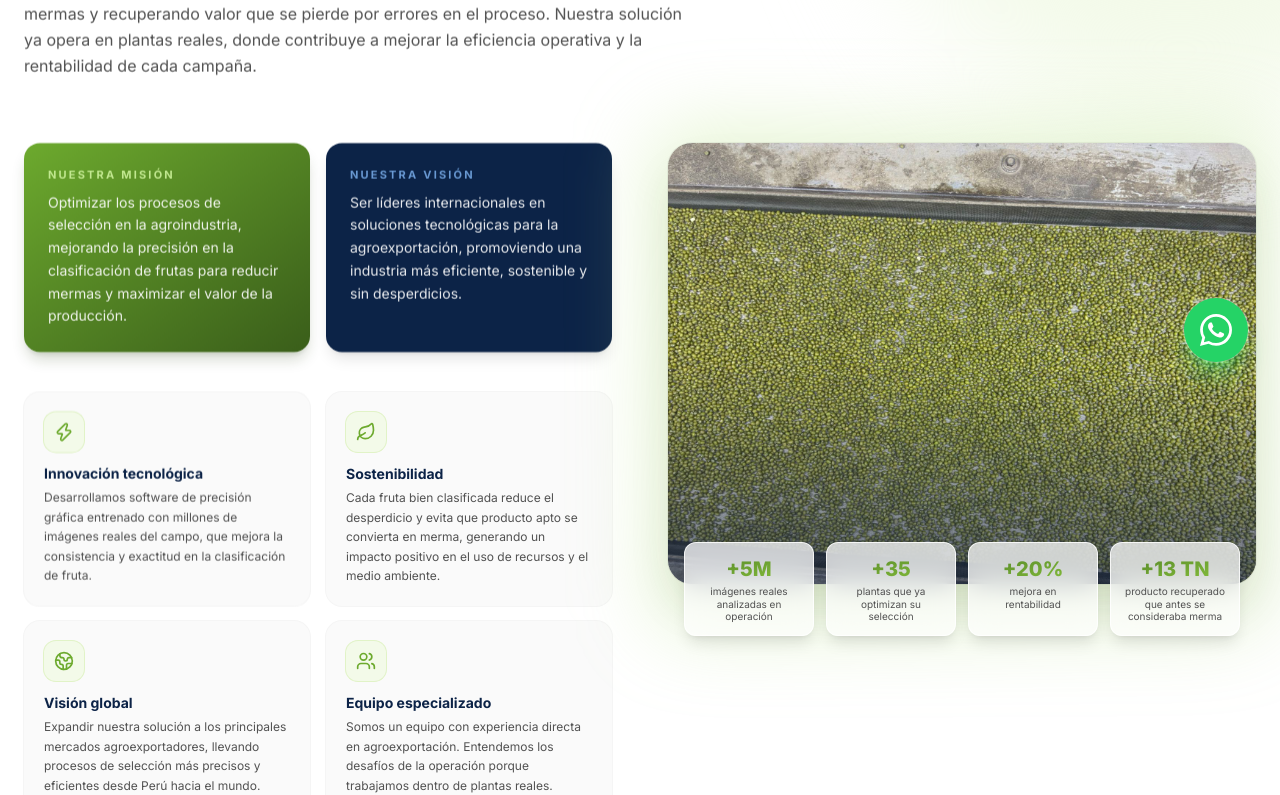
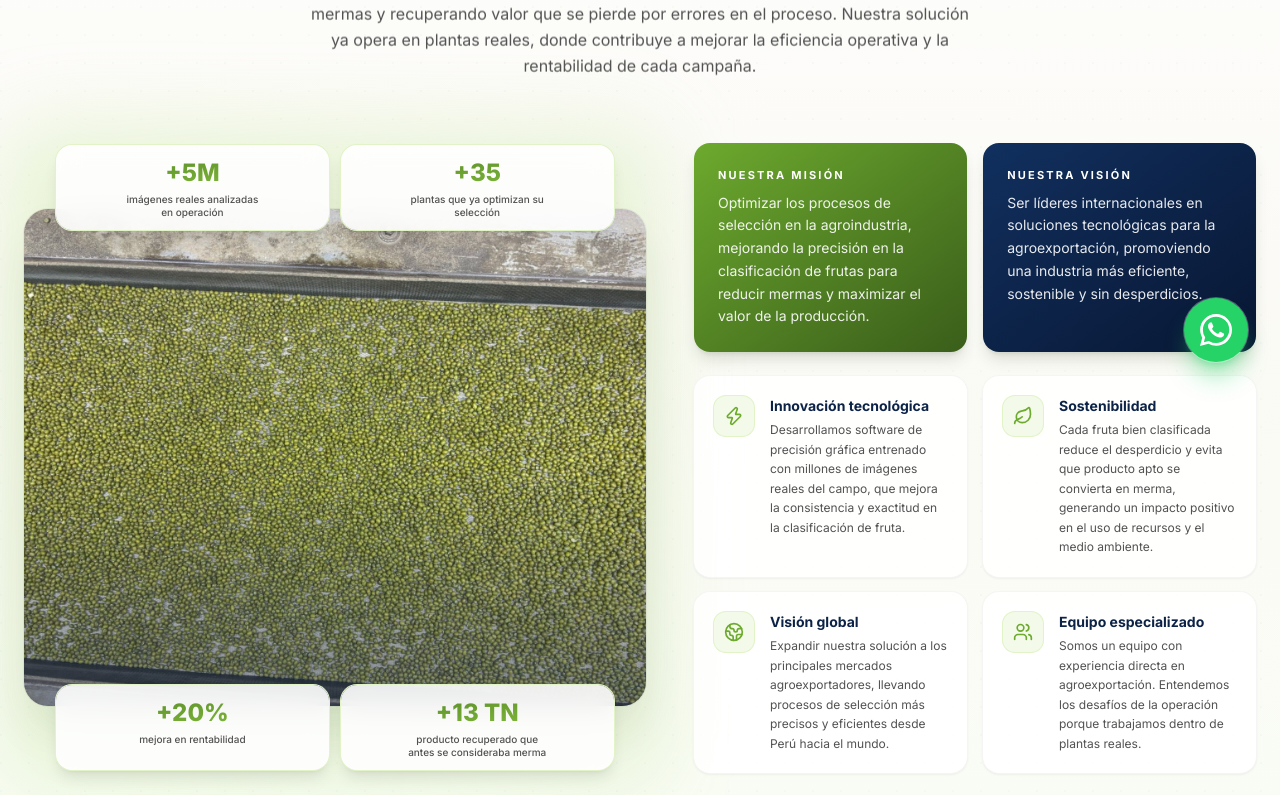
Before and after one commit to Mathifa59/Demo2, a Next.js app: page /nosotros in a window 1280 px wide. Shown: the part 406-1201 px from the top of the page. Built offline with nearby package versions, Linux system fonts and the light colour scheme.

Commit message:
improve selekta v.7

```diff
--- a/src/components/Nosotros.tsx
+++ b/src/components/Nosotros.tsx
@@ -36,17 +36,16 @@ export function Nosotros() {
   return (
     <section
       id="nosotros"
-      className="relative overflow-hidden bg-white py-24"
+      className="relative overflow-hidden bg-gradient-to-b from-white via-cream-50 to-brand-50/50 py-24"
     >
       <div
         aria-hidden
-        className="pointer-events-none absolute right-0 top-0 h-[600px] w-[600px] translate-x-1/3 -translate-y-1/4 rounded-full bg-brand-50 blur-3xl"
+        className="pointer-events-none absolute inset-0 opacity-35 [background-image:radial-gradient(circle_at_1px_1px,rgba(62,166,70,0.1)_1px,transparent_0)] [background-size:28px_28px]"
       />
 
       <div className="relative mx-auto max-w-7xl px-6">
-        {/* Encabezado */}
         <Reveal>
-          <div className="mb-16 max-w-2xl">
+          <div className="mx-auto mb-16 max-w-3xl text-center">
             <span className="inline-flex items-center gap-2 rounded-full bg-brand-50 px-3 py-1 text-[11px] font-semibold uppercase tracking-[0.2em] text-brand-700 ring-1 ring-brand-100">
               Nosotros
             </span>
@@ -57,7 +56,7 @@ export function Nosotros() {
                 Mejoramos el resultado.
               </span>
             </h2>
-            <p className="mt-5 text-base leading-relaxed text-neutral-600">
+            <p className="mx-auto mt-5 max-w-2xl text-base leading-relaxed text-neutral-600">
               Somos una empresa peruana enfocada en optimizar la selección de
               fruta en plantas agroexportadoras. Mejoramos la precisión en la
               clasificación en línea, reduciendo mermas y recuperando valor
@@ -68,60 +67,22 @@ export function Nosotros() {
           </div>
         </Reveal>
 
-        <div className="grid gap-14 lg:grid-cols-2 lg:items-start">
-          {/* Izquierda: misión, visión y pilares */}
-          <div className="space-y-10">
-            <Reveal>
-              <div className="grid gap-4 sm:grid-cols-2">
-                <div className="rounded-2xl bg-gradient-to-br from-brand-600 to-brand-800 p-6 text-white shadow-lg shadow-brand-900/20">
-                  <div className="mb-2 text-[11px] font-bold uppercase tracking-[0.2em] text-brand-200">
-                    Nuestra misión
-                  </div>
-                  <p className="text-sm leading-relaxed text-white/90">
-                    Optimizar los procesos de selección en la agroindustria,
-                    mejorando la precisión en la clasificación de frutas para
-                    reducir mermas y maximizar el valor de la producción.
-                  </p>
+        <div className="grid gap-12 lg:grid-cols-[1.05fr_0.95fr] lg:items-center">
+          <Reveal delay={120} variant="fade">
+            <div className="relative">
+              <div className="absolute -inset-4 rounded-[32px] bg-gradient-to-br from-brand-200/35 to-brand-500/15 blur-2xl" />
+              <div className="relative pb-20 pt-20 sm:pb-16 sm:pt-16">
+                <div className="pointer-events-none absolute inset-x-4 top-0 z-10 grid grid-cols-2 gap-3 sm:inset-x-8">
+                  {milestones.slice(0, 2).map(({ value, label }) => (
+                    <MilestoneBadge key={value} value={value} label={label} />
+                  ))}
                 </div>
-                <div className="rounded-2xl bg-accent-800 p-6 text-white shadow-lg">
-                  <div className="mb-2 text-[11px] font-bold uppercase tracking-[0.2em] text-accent-300">
-                    Nuestra visión
-                  </div>
-                  <p className="text-sm leading-relaxed text-white/90">
-                    Ser líderes internacionales en soluciones tecnológicas
-                    para la agroexportación, promoviendo una industria más
-                    eficiente, sostenible y sin desperdicios.
-                  </p>
+                <div className="pointer-events-none absolute inset-x-4 bottom-0 z-10 grid grid-cols-2 gap-3 sm:inset-x-8">
+                  {milestones.slice(2).map(({ value, label }) => (
+                    <MilestoneBadge key={value} value={value} label={label} />
+                  ))}
                 </div>
-              </div>
-            </Reveal>
-
-            <div className="grid gap-4 sm:grid-cols-2">
-              {pillars.map(({ icon: Icon, title, desc }, i) => (
-                <Reveal key={title} delay={i * 80}>
-                  <div className="group flex flex-col gap-3 rounded-2xl bg-neutral-50 p-5 ring-1 ring-neutral-100 transition-all duration-300 hover:bg-white hover:shadow-md card-lift">
-                    <div className="flex h-10 w-10 items-center justify-center rounded-xl bg-brand-50 text-brand-600 ring-1 ring-brand-100 transition-all duration-500 group-hover:bg-brand-600 group-hover:text-white">
-                      <Icon className="h-5 w-5" />
-                    </div>
-                    <div>
-                      <div className="text-sm font-bold text-accent-800">
-                        {title}
-                      </div>
-                      <p className="mt-1 text-xs leading-relaxed text-neutral-600">
-                        {desc}
-                      </p>
-                    </div>
-                  </div>
-                </Reveal>
-              ))}
-            </div>
-          </div>
-
-          {/* Derecha: imagen + stats */}
-          <Reveal delay={120} variant="fade">
-            <div className="relative pb-6 lg:pb-8">
-              <div className="absolute -inset-4 rounded-[36px] bg-gradient-to-br from-brand-200/40 to-brand-500/20 blur-2xl" />
-              <div className="relative aspect-[4/3] overflow-hidden rounded-3xl shadow-2xl shadow-brand-900/15 ring-1 ring-black/5">
+              <div className="relative aspect-[5/4] overflow-hidden rounded-3xl shadow-2xl shadow-brand-900/15 ring-1 ring-black/5">
                 <Image
                   src="/assets/FRIJOL CHINO PASANDO POR FAJA 002.jpeg"
                   alt="Alimento pasando por faja de selección"
@@ -129,30 +90,98 @@ export function Nosotros() {
                   sizes="(min-width: 1024px) 50vw, 100vw"
                   className="object-cover"
                 />
-                <div className="absolute inset-0 bg-gradient-to-t from-accent-900/60 via-transparent to-transparent" />
+                <div className="absolute inset-0 bg-gradient-to-t from-accent-900/45 via-transparent to-transparent" />
               </div>
-
-              {/* Stat badges — flotantes en desktop, estáticos en móvil */}
-              <div className="relative mt-3 grid grid-cols-2 gap-3 lg:absolute lg:-bottom-5 lg:left-4 lg:right-4 lg:mt-0 xl:grid-cols-4">
-                {milestones.map(({ value, label }, i) => (
-                  <div
-                    key={value}
-                    className="glass-card rounded-xl px-3 py-3 text-center shadow-lg"
-                    style={{ animationDelay: `${i * 100}ms` }}
-                  >
-                    <div className="bg-gradient-to-br from-brand-700 to-brand-500 bg-clip-text text-xl font-extrabold text-transparent">
-                      {value}
-                    </div>
-                    <div className="mt-0.5 text-[10px] leading-tight text-neutral-600">
-                      {label}
-                    </div>
-                  </div>
-                ))}
               </div>
             </div>
           </Reveal>
+
+          <div className="space-y-6">
+            <Reveal delay={80}>
+              <div className="grid gap-4 sm:grid-cols-2">
+                <StatementCard
+                  tone="brand"
+                  label="Nuestra misión"
+                  text="Optimizar los procesos de selección en la agroindustria, mejorando la precisión en la clasificación de frutas para reducir mermas y maximizar el valor de la producción."
+                />
+                <StatementCard
+                  tone="accent"
+                  label="Nuestra visión"
+                  text="Ser líderes internacionales en soluciones tecnológicas para la agroexportación, promoviendo una industria más eficiente, sostenible y sin desperdicios."
+                />
+              </div>
+            </Reveal>
+
+            <div className="grid gap-4 sm:grid-cols-2">
+              {pillars.map(({ icon: Icon, title, desc }, i) => (
+                <Reveal key={title} delay={i * 80 + 140}>
+                  <PillarCard icon={Icon} title={title} desc={desc} />
+                </Reveal>
+              ))}
+            </div>
+          </div>
         </div>
+
       </div>
     </section>
   );
 }
+
+function StatementCard({
+  tone,
+  label,
+  text,
+}: {
+  tone: "brand" | "accent";
+  label: string;
+  text: string;
+}) {
+  const toneClass =
+    tone === "brand"
+      ? "from-brand-600 to-brand-800 text-brand-200"
+      : "from-accent-700 to-accent-900 text-accent-200";
+
+  return (
+    <div className={`rounded-2xl bg-gradient-to-br ${toneClass} p-6 text-white shadow-lg shadow-brand-900/15`}>
+      <div className="mb-2 text-[11px] font-bold uppercase tracking-[0.2em]">
+        {label}
+      </div>
+      <p className="text-sm leading-relaxed text-white/90">{text}</p>
+    </div>
+  );
+}
+
+function PillarCard({
+  icon: Icon,
+  title,
+  desc,
+}: {
+  icon: React.ComponentType<{ className?: string }>;
+  title: string;
+  desc: string;
+}) {
+  return (
+    <div className="group flex h-full gap-4 rounded-2xl bg-white/85 p-5 shadow-sm ring-1 ring-neutral-100 backdrop-blur transition-all duration-300 hover:bg-white hover:shadow-md card-lift">
+      <div className="flex h-10 w-10 shrink-0 items-center justify-center rounded-xl bg-brand-50 text-brand-600 ring-1 ring-brand-100 transition-all duration-500 group-hover:bg-brand-600 group-hover:text-white">
+        <Icon className="h-5 w-5" />
+      </div>
+      <div>
+        <div className="text-sm font-bold text-accent-800">{title}</div>
+        <p className="mt-1 text-xs leading-relaxed text-neutral-600">{desc}</p>
+      </div>
+    </div>
+  );
+}
+
+function MilestoneBadge({ value, label }: { value: string; label: string }) {
+  return (
+    <div className="rounded-2xl bg-white/90 px-3 py-3 text-center shadow-lg ring-1 ring-brand-100 backdrop-blur-md">
+      <div className="bg-gradient-to-br from-brand-700 to-brand-500 bg-clip-text text-2xl font-extrabold text-transparent">
+        {value}
+      </div>
+      <div className="mx-auto mt-1 max-w-[9rem] text-[10px] font-medium leading-tight text-neutral-600">
+        {label}
+      </div>
+    </div>
+  );
+}
```
